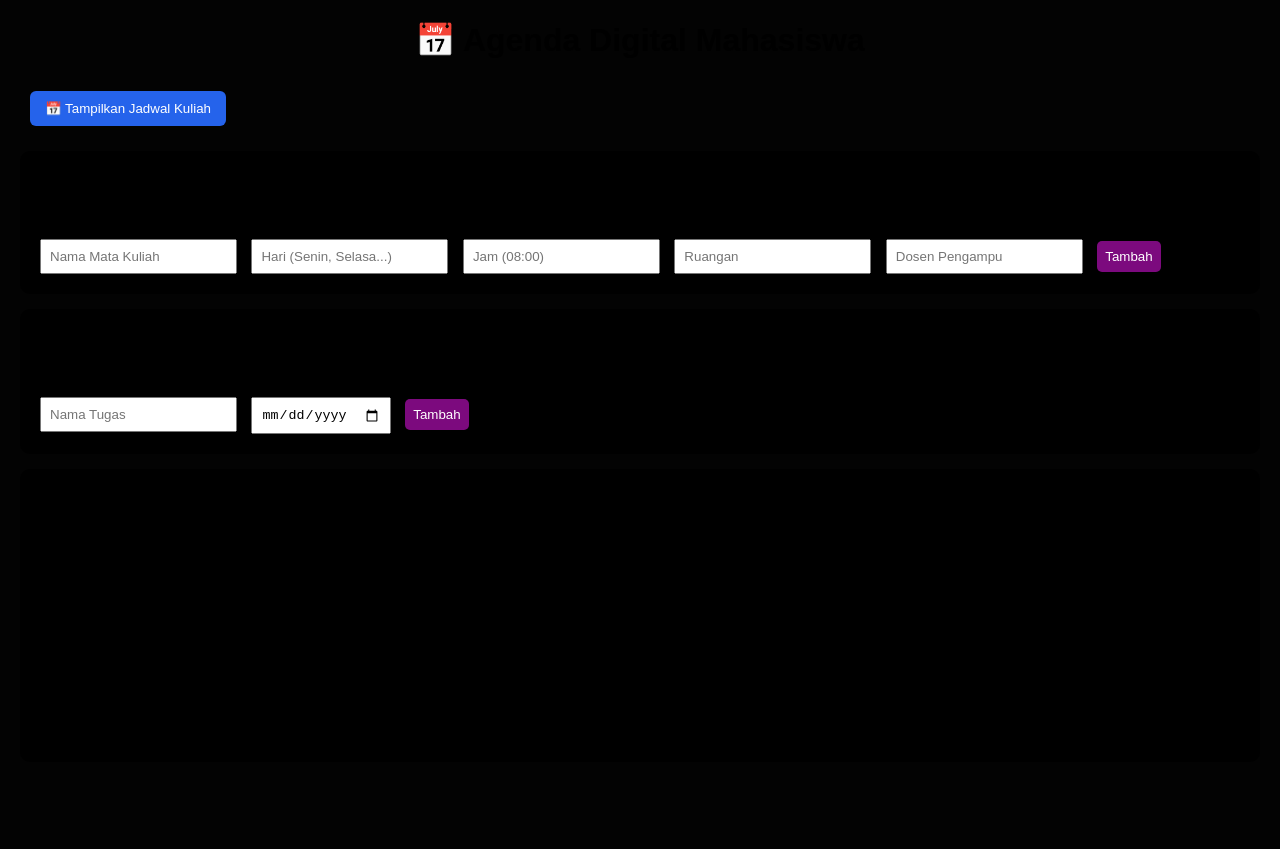
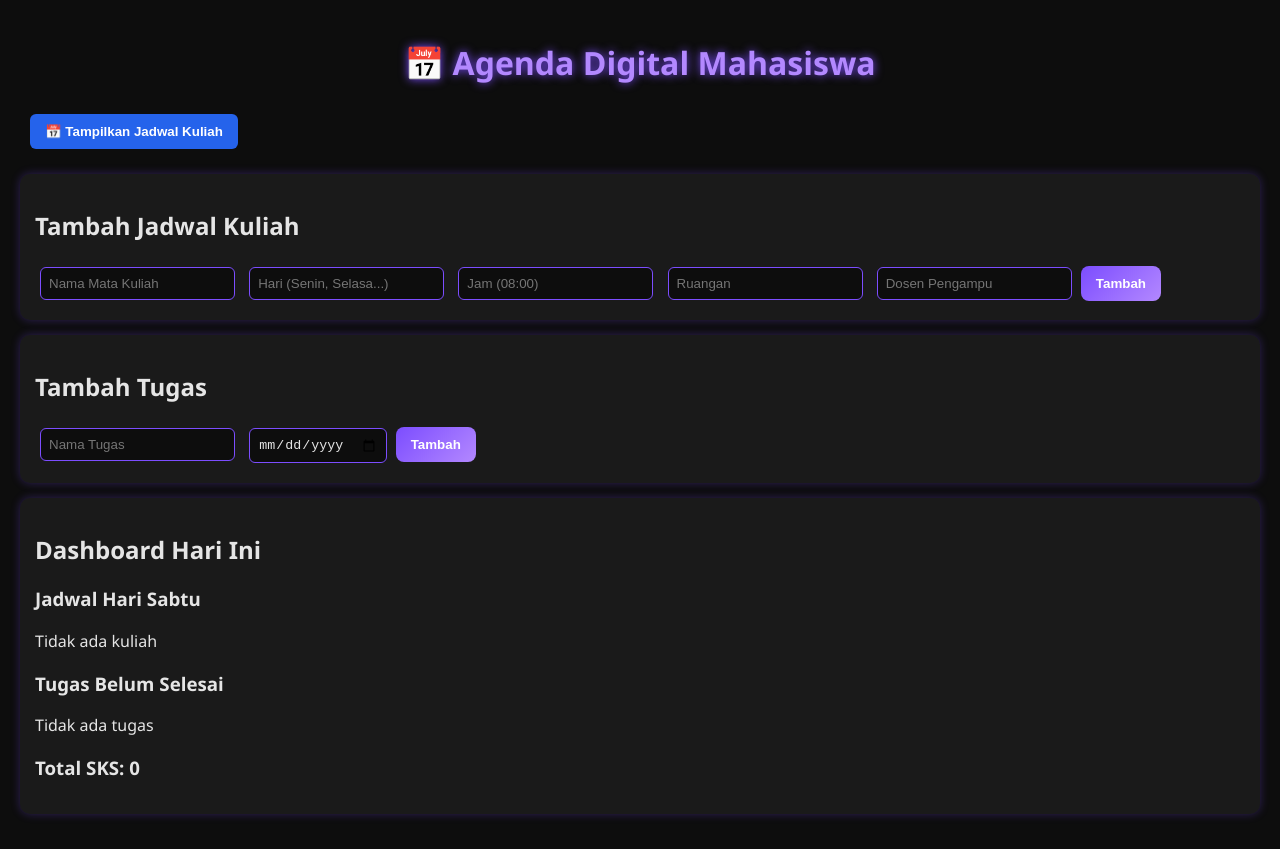
Before and after one commit to rafials/agenda-mahasiswa, a plain HTML site: page index.html in a window 1280 px wide. Before the commit the page ends 800 px from the top, so only its background shows below. Drawn offline with Linux system fonts and the light colour scheme.

Commit message:
Update style.css

```diff
--- a/style.css
+++ b/style.css
@@ -1,28 +1,88 @@
+/* Tema utama */
 body {
-  font-family: Arial, Times New Roman;
-  margin: 20px;
-  background: #030303;
+  font-family: 'Segoe UI', sans-serif;
+  background: #0d0d0d;
+  color: #e5e5e5;
+  margin: 0;
+  padding: 20px;
 }
 
+/* Header */
 h1 {
   text-align: center;
+  color: #b388ff;
+  text-shadow: 0 0 10px #7c4dff;
+  margin-bottom: 20px;
 }
 
+/* Tombol utama */
+button {
+  background: linear-gradient(135deg, #7c4dff, #b388ff);
+  border: none;
+  padding: 10px 15px;
+  border-radius: 8px;
+  color: white;
+  cursor: pointer;
+  font-weight: bold;
+  transition: transform 0.2s ease-in-out, box-shadow 0.2s;
+}
+
+button:hover {
+  transform: scale(1.05);
+  box-shadow: 0 0 15px #7c4dff;
+}
+
+/* Section */
 section {
-  background: black;
+  background: #1a1a1a;
   padding: 15px;
   margin: 15px 0;
   border-radius: 10px;
+  box-shadow: 0 0 10px rgba(124, 77, 255, 0.3);
 }
 
-input, button {
+/* Input */
+input {
   margin: 5px;
   padding: 8px;
+  border-radius: 6px;
+  border: 1px solid #7c4dff;
+  background: #0d0d0d;
+  color: #e5e5e5;
 }
 
-button {
-  background: #7c0a7e;
-  color: white;
-  border: none;
-  border-radius: 5px;
+input:focus {
+  outline: none;
+  border-color: #b388ff;
+  box-shadow: 0 0 10px #7c4dff;
 }
+
+/* Jadwal card */
+.jadwal-card {
+  background: #121212;
+  border: 1px solid #2a2a2a;
+  padding: 12px;
+  margin: 10px 0;
+  border-radius: 12px;
+  transition: 0.3s;
+  box-shadow: 0 0 10px rgba(124, 77, 255, 0.2);
+}
+
+.jadwal-card:hover {
+  box-shadow: 0 0 20px rgba(124, 77, 255, 0.6);
+  transform: translateY(-3px);
+}
+
+/* Highlight kuliah hari ini */
+.today {
+  border: 2px solid #b388ff;
+  background: rgba(124, 77, 255, 0.15);
+}
+
+/* Quote motivasi */
+#quote {
+  margin-top: 20px;
+  text-align: center;
+  font-style: italic;
+  color: #9e9e9e;
+}
```
